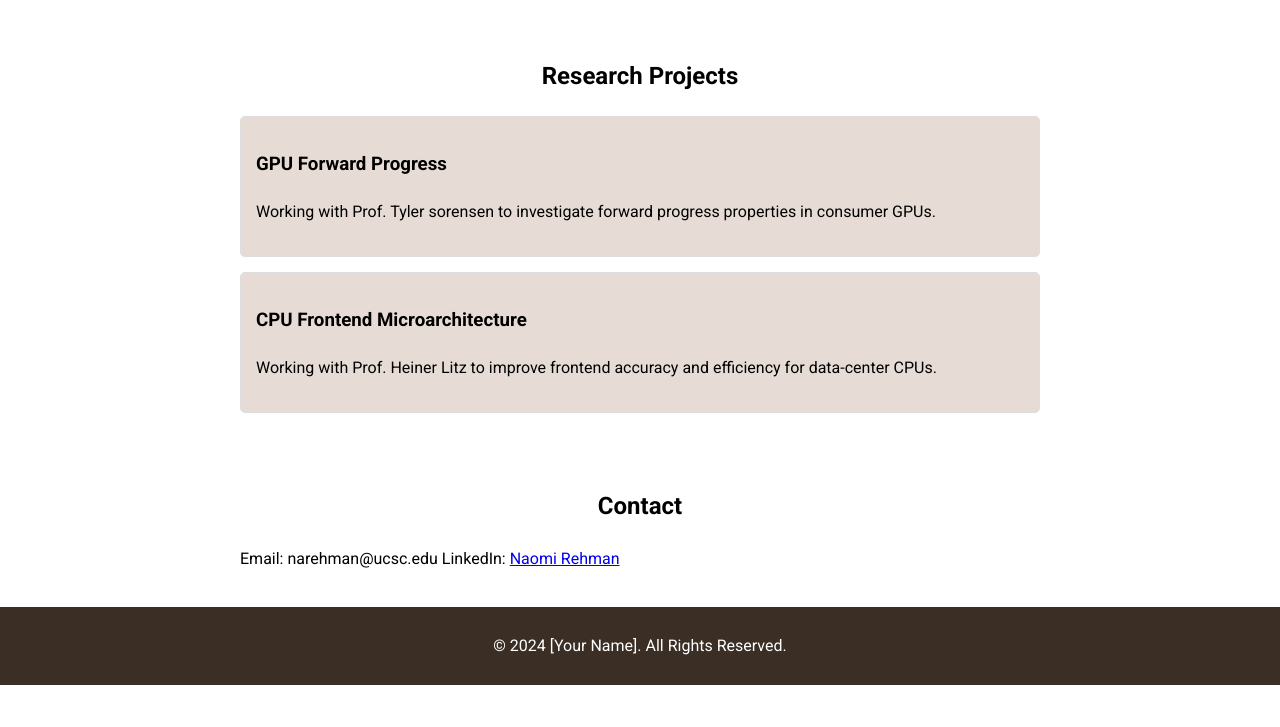
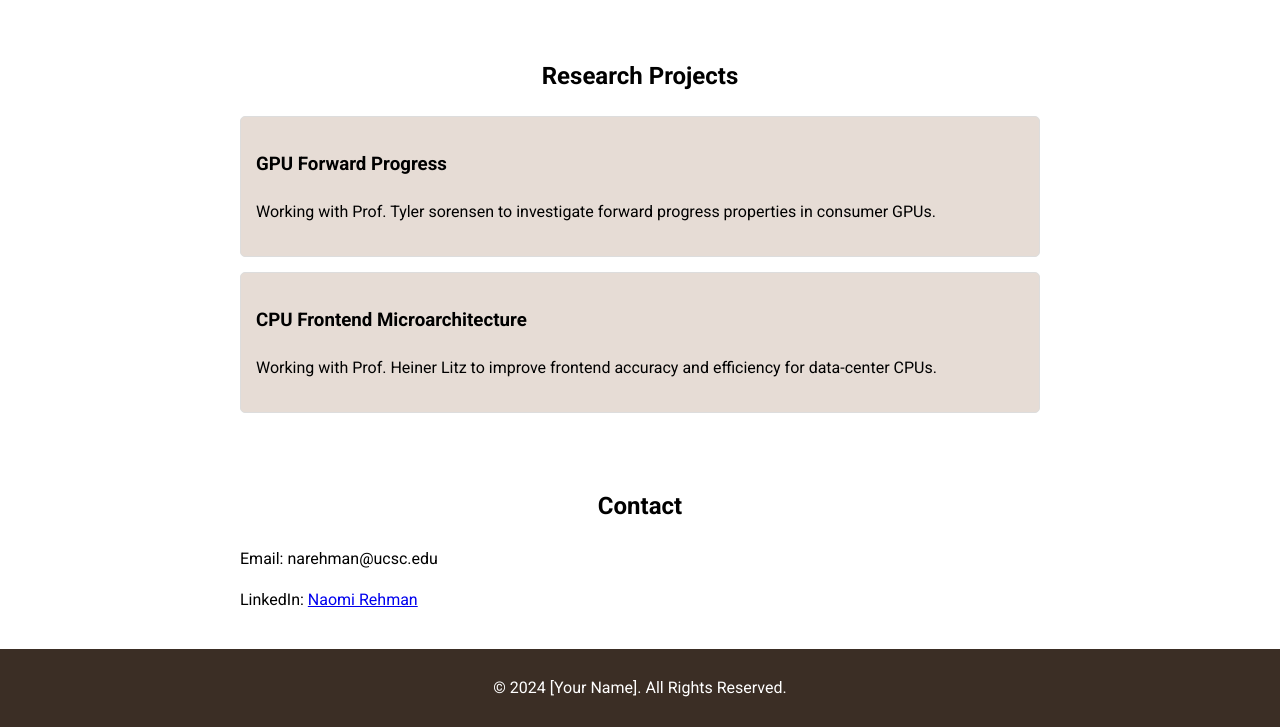
Before and after one commit to naomirehman1008/website, a plain HTML site: page index.html in a window 1280 px wide. Shown: the part 436-1163 px from the top of the page. Before the commit the page ends 1121 px from the top, so only its background shows below. Drawn offline with Linux system fonts and the light colour scheme; a script that the page names is missing.

Commit message:
Update index.html

```diff
--- a/index.html
+++ b/index.html
@@ -49,8 +49,8 @@
         <section id="contact">
             <h2>Contact</h2>
             <div id="contact-text">
-                <p>Email: narehman@ucsc.edu
-                LinkedIn: <a href="https://www.linkedin.com/in/naomi-rehman/" >Naomi Rehman</a></p>
+                <p>Email: narehman@ucsc.edu</p>
+                <p>LinkedIn: <a href="https://www.linkedin.com/in/naomi-rehman/" >Naomi Rehman</a></p>
             </div>
         </section>
     </main>
```
